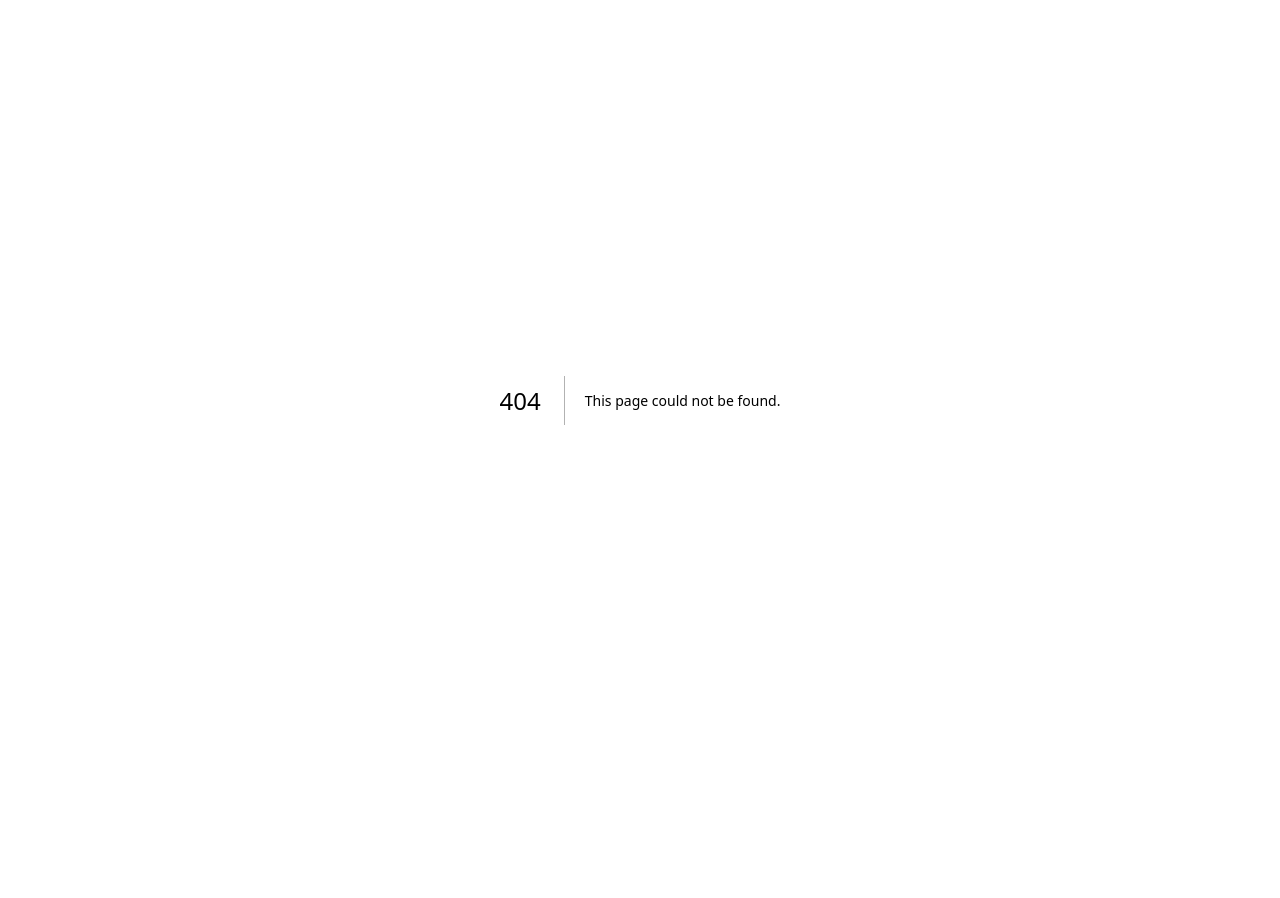
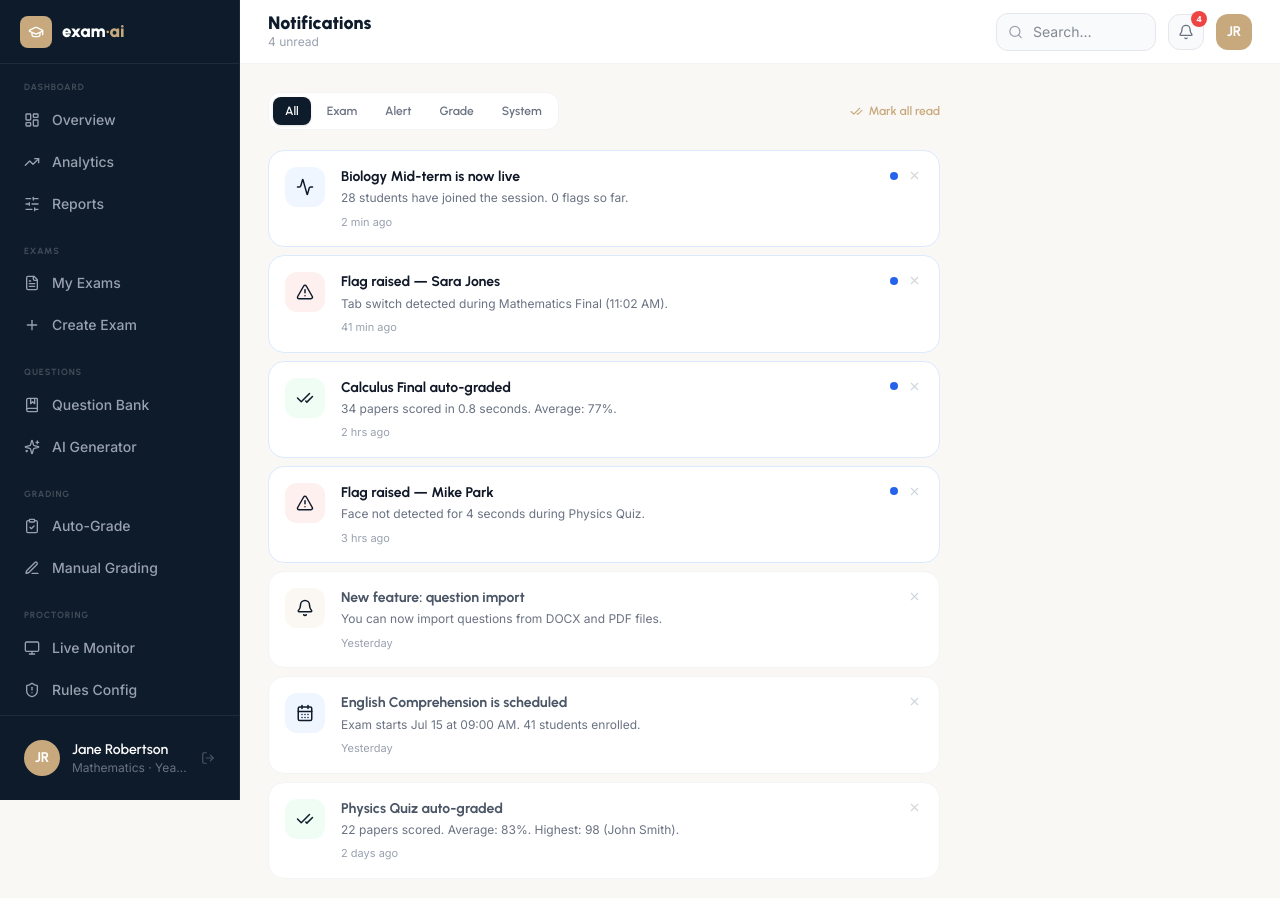
Before and after one commit to phornsinet1302/online_exam, a Next.js app in the folder frontend/: page /dashboard/notifications in a window 1280 px wide. Before the commit this address had no page. Shown: the top 898 px of the page. Before the commit the page ends 800 px from the top, so only its background shows below. Built offline with nearby package versions, Linux system fonts and the light colour scheme.

Commit message:
Add teacher notifications screen route

```diff
--- /dev/null
+++ b/frontend/src/app/(dashboard)/dashboard/notifications/page.tsx
@@ -0,0 +1,5 @@
+import { DashboardNotifications } from "../../../App";
+
+export default function DashboardNotificationsPage() {
+  return <DashboardNotifications />;
+}
```
